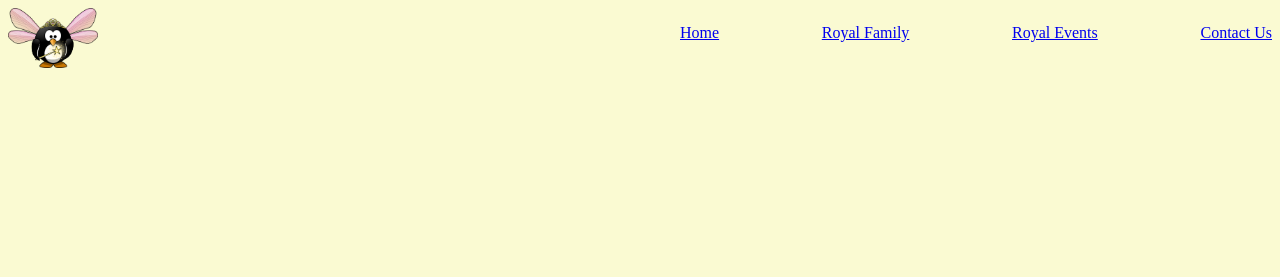
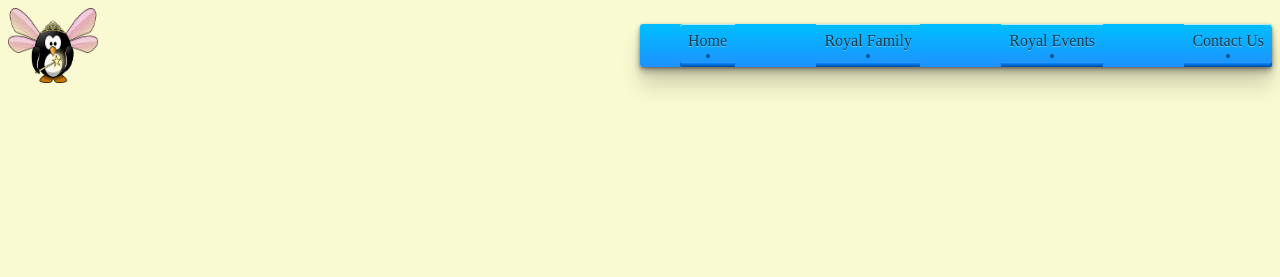
Before and after one commit to alinedubois/tech-challenge, a website built with Parcel: page index.html in a window 1280 px wide. Shown: the top 277 px of the page. Built offline with nearby package versions, Linux system fonts and the light colour scheme; files whose address does not match are found by name.

Commit message:
menu plus joli

```diff
--- a/style.css
+++ b/style.css
@@ -27,8 +27,75 @@ ul {
     display: flex;
     justify-content: space-between;
     width: 100%;
+    background: linear-gradient(deepskyblue, dodgerblue);
+    border-radius: 3px;
+    box-shadow: 0 1px 3px rgba(0, 0, 0, .3),
+    0 3px 5px rgba(0, 0, 0, .2),
+    0 5px 10px rgba(0, 0, 0, .2),
+    0 20px 20px rgba(0, 0, 0, .15);
 
 }
+
+ul li a{
+    display: block;
+    text-align: center;
+    color: rgba(0, 0, 0, .7);
+    text-decoration: none;
+    padding: 8px 8px 17px 8px;
+    text-shadow: 0 1px 0 rgba(255, 255, 255, .4);
+    box-shadow: 0 1px 0 rgba(255, 255, 255, .7) inset,
+    0 -1px 0 hsl(210, 100%, 32%) inset,
+    0 -2px 0 hsl(210, 100%, 38%) inset,
+    0 -3px 0 hsl(210, 100%, 44%) inset,
+    0 -4px 0 hsl(210, 100%, 50%) inset,
+    0 -5px 0 hsl(210, 100%, 60%) inset;
+}
+
+ul li:first-child a{
+    border-radius: 3px 0 0 3px;
+}
+ul li:last-child a{
+    border-radius: 0 3px 3px 0;
+}
+
+ul li a:hover,
+ul li a:focus{
+    background: rgba(255,255,255,.2);
+    box-shadow: 0 1px 0 rgba(255, 255, 255, .7) inset,
+    0 -1px 0 hsl(210, 100%, 42%) inset,
+    0 -2px 0 hsl(210, 100%, 48%) inset,
+    0 -3px 0 hsl(210, 100%, 54%) inset,
+    0 -4px 0 hsl(210, 100%, 60%) inset,
+    0 -5px 0 hsl(210, 100%, 70%) inset;
+}
+
+ul li a:active{
+    background: linear-gradient(rgba(0,0,0,.2),rgba(0,0,0,.1));
+    box-shadow: 0 0 2px rgba(0,0,0,.3) inset;
+}
+
+
+ul li a{
+position: relative;
+}
+ul li a::before{
+    content: '';
+    position: absolute;
+    left: 50%;
+    bottom: 9px;
+    margin-left: -2px;
+    width: 4px;
+    height: 4px;
+    border-radius: 50%;
+    background: rgba(0, 0, 0, .5);
+}
+ul li a:hover::before,
+ul li a:focus::before{
+    background: white;
+    box-shadow: 0 0 2px white,
+    0 -1px 0 rgba(0, 0, 0, .4);
+}
+
 
 ul li {
     list-style: none;
```
